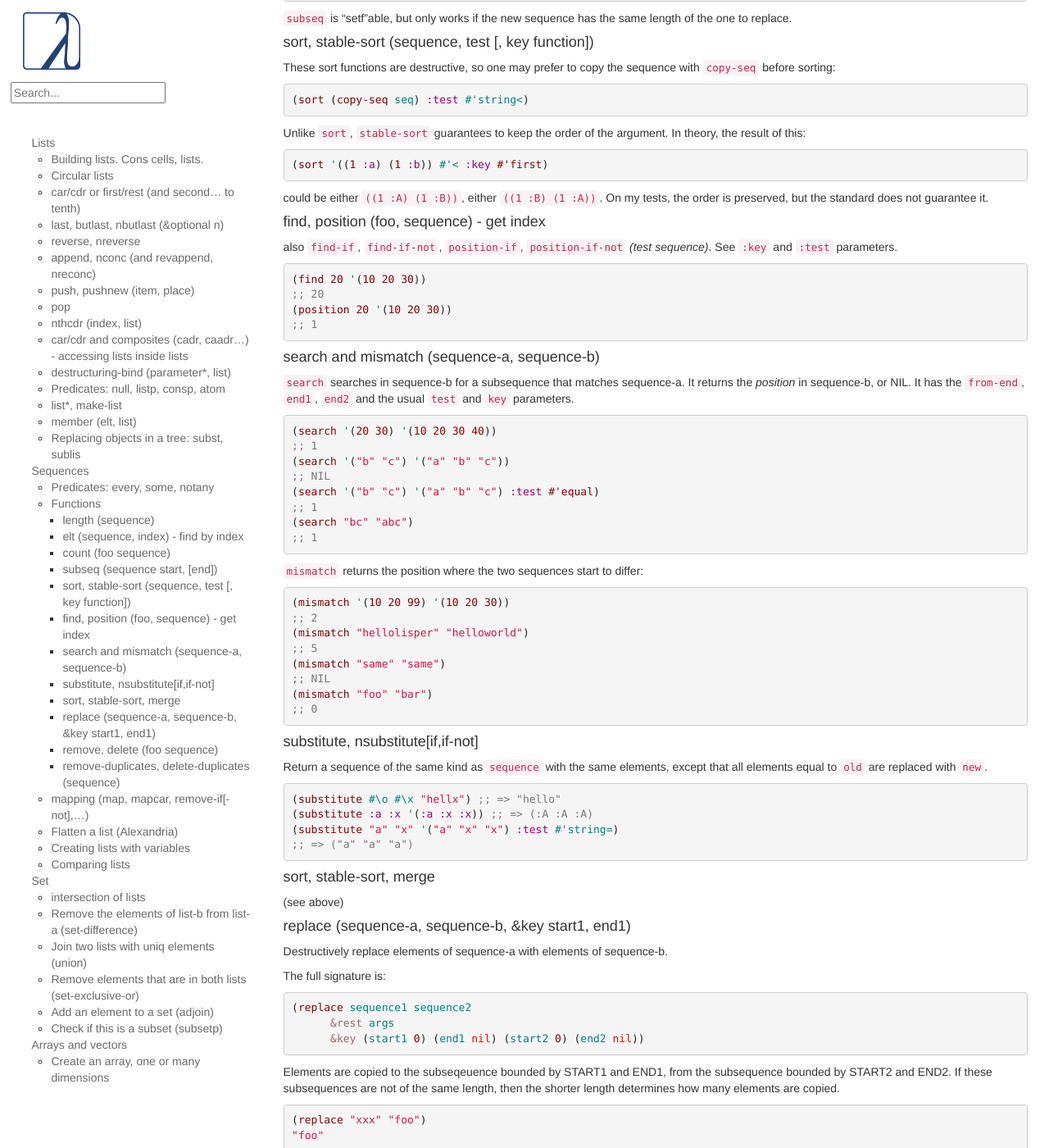
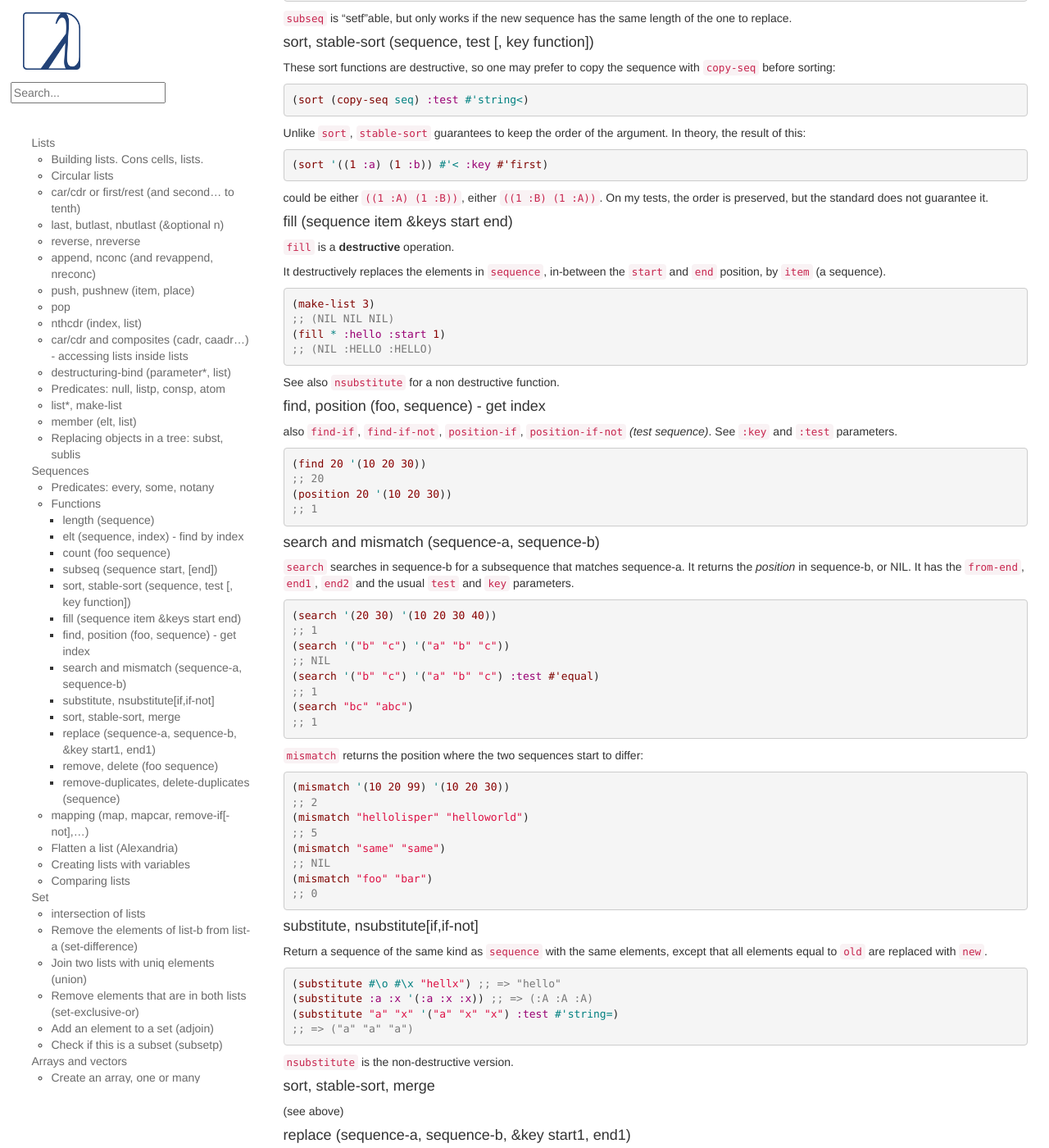
Before and after one commit to LispCookbook/cl-cookbook, a Jekyll site: the page built from data-structures.md, in a window 1280 px wide and 1400 px high, scrolled down 8486 px. Shown: the whole window at 82% size. Built offline with Jekyll 4.4.1, drawn with Linux system fonts in a browser that asks for light colours.

Commit message:
data structures: fill

```diff
--- a/data-structures.md
+++ b/data-structures.md
@@ -618,6 +618,22 @@ In theory, the result of this:
 could be either `((1 :A) (1 :B))`, either `((1 :B) (1 :A))`. On my tests, the order is preserved, but the standard does not guarantee it.
 
 
+#### fill (sequence item &keys start end)
+
+`fill` is a **destructive** operation.
+
+It destructively replaces the elements in `sequence`, in-between the `start` and `end` position, by `item` (a sequence).
+
+~~~lisp
+(make-list 3)
+;; (NIL NIL NIL)
+(fill * :hello :start 1)
+;; (NIL :HELLO :HELLO)
+~~~
+
+See also `nsubstitute` for a non destructive function.
+
+
 #### find, position (foo, sequence) - get index
 
 also `find-if`, `find-if-not`, `position-if`, `position-if-not` *(test
@@ -671,6 +687,9 @@ except that all elements equal to `old` are replaced with `new`.
 (substitute "a" "x" '("a" "x" "x") :test #'string=)
 ;; => ("a" "a" "a")
 ~~~
+
+`nsubstitute` is the non-destructive version.
+
 
 #### sort, stable-sort, merge
 
```
